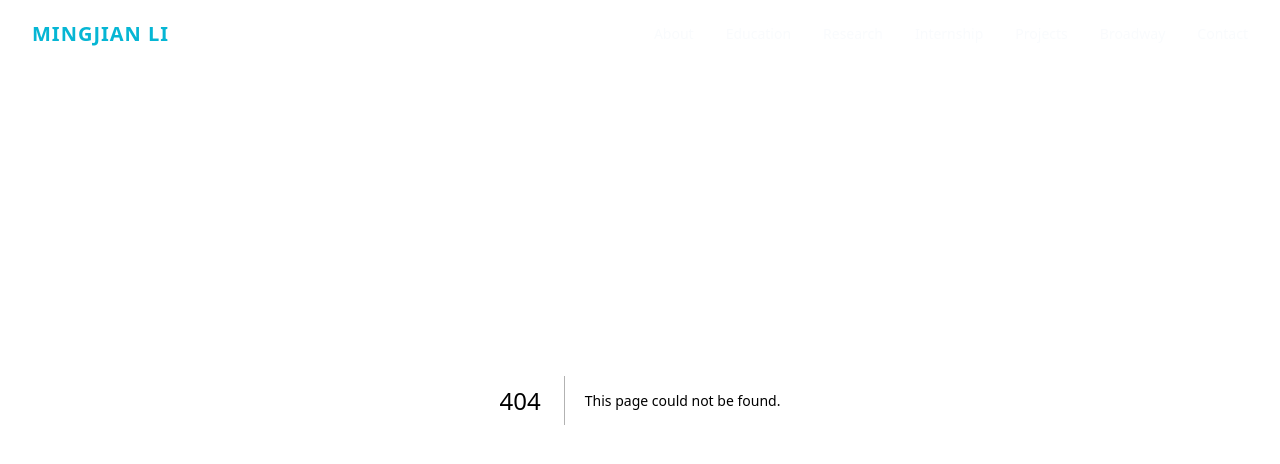
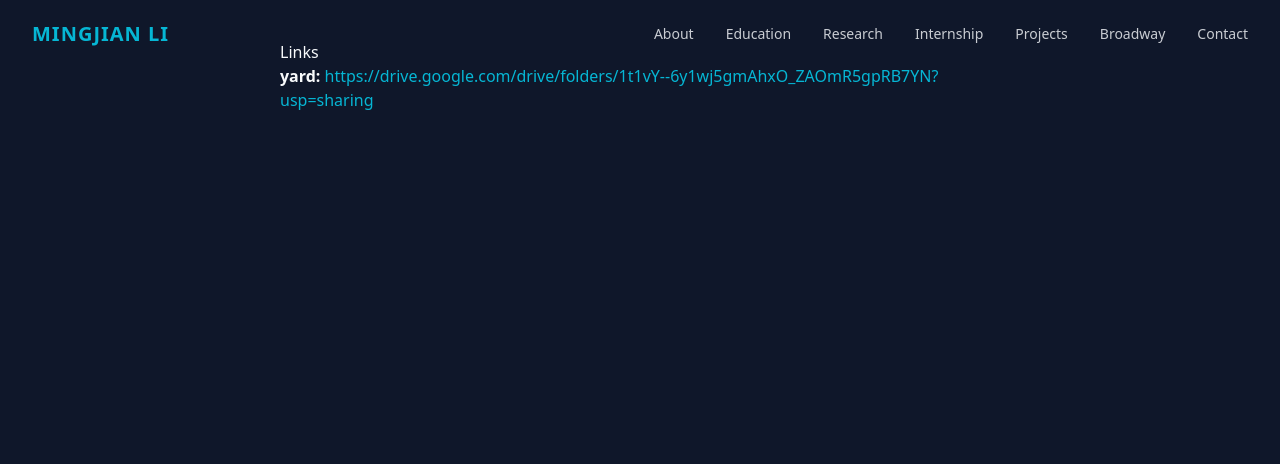
Before and after one commit to Normanisfine/limjiannn, a Next.js app: page /links in a window 1280 px wide. Before the commit this address had no page. Shown: the top 464 px of the page. Built offline with nearby package versions, Linux system fonts and the light colour scheme.

Commit message:
Add links page with yard Google Drive link

```diff
--- /dev/null
+++ b/src/app/links/page.tsx
@@ -0,0 +1,20 @@
+export default function Links() {
+  return (
+    <div style={{ padding: '40px', maxWidth: '800px', margin: '0 auto' }}>
+      <h1>Links</h1>
+      <ul style={{ listStyle: 'none', padding: 0 }}>
+        <li style={{ marginBottom: '20px' }}>
+          <strong>yard:</strong>{' '}
+          <a
+            href="https://drive.google.com/drive/folders/1t1vY--6y1wj5gmAhxO_ZAOmR5gpRB7YN?usp=sharing"
+            target="_blank"
+            rel="noopener noreferrer"
+            style={{ color: '#06b6d4' }}
+          >
+            https://drive.google.com/drive/folders/1t1vY--6y1wj5gmAhxO_ZAOmR5gpRB7YN?usp=sharing
+          </a>
+        </li>
+      </ul>
+    </div>
+  );
+}
```
